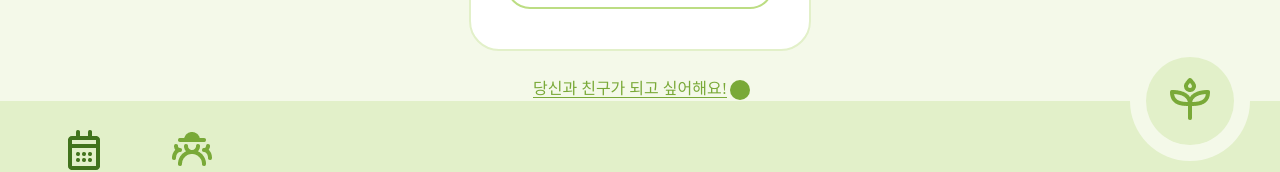
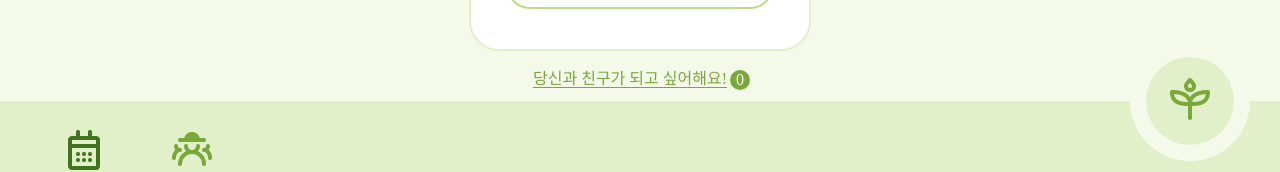
Before and after one commit to today-farm/Today-Frontend, a React (Create React App) app: page /friends in a window 1280 px wide. Shown: the part 599-771 px from the top of the page. Built offline with nearby package versions, Linux system fonts and the light colour scheme; no server answers; a web font is replaced by a local one.

Commit message:
feat: 친구 요청 수 기능

```diff
--- a/src/components/Friend/Friend.tsx
+++ b/src/components/Friend/Friend.tsx
@@ -28,6 +28,7 @@ export default function Friend() {
   const [openFindModal, setOpenFindModal] = useState<boolean>(false)
   const [openRequestModal, setOpenRequestModal] = useState<boolean>(false)
   const [friends, setFriends] = useState([])
+  const [requestUsers, setRequestUsers] = useState([])
 
   useEffect(() => {
     axios
@@ -40,6 +41,16 @@ export default function Friend() {
         console.log(res)
         setFriends(res.data.result.friendInfos)
       })
+  }, [])
+
+  useEffect(() => {
+    axios
+      .get(`${API_URL}/friend/find-requested-users`, {
+        headers: {
+          Authorization: `Bearer ${cookies.accessToken}`,
+        },
+      })
+      .then((res) => setRequestUsers(res.data.result.friendRequestInfoDtos))
   }, [])
 
   return (
@@ -79,7 +90,7 @@ export default function Friend() {
         }}
       >
         <FriendRequest>당신과 친구가 되고 싶어해요!</FriendRequest>
-        <FriendRequestNum></FriendRequestNum>
+        <FriendRequestNum>{requestUsers.length}</FriendRequestNum>
       </FriendRequestWrapper>
       <Footer />
       {openFindModal && <FindFriendModal setOpenModal={setOpenFindModal} />}
--- a/src/components/Friend/style.ts
+++ b/src/components/Friend/style.ts
@@ -40,13 +40,17 @@ export const FriendRequest = styled.div`
   border-bottom: 1px solid var(--green);
   color: var(--green);
   font-size: var(--small);
-  margin: 30px 3px;
+  margin: 20px 3px;
 `
 export const FriendRequestNum = styled.div`
+  display: flex;
+  align-items: center;
+  justify-content: center;
   width: 20px;
   height: 20px;
   border-radius: 50%;
   background-color: var(--green);
+  color: #fff;
 `
 export const FindFriendButton = styled.img`
   cursor: pointer;
```
